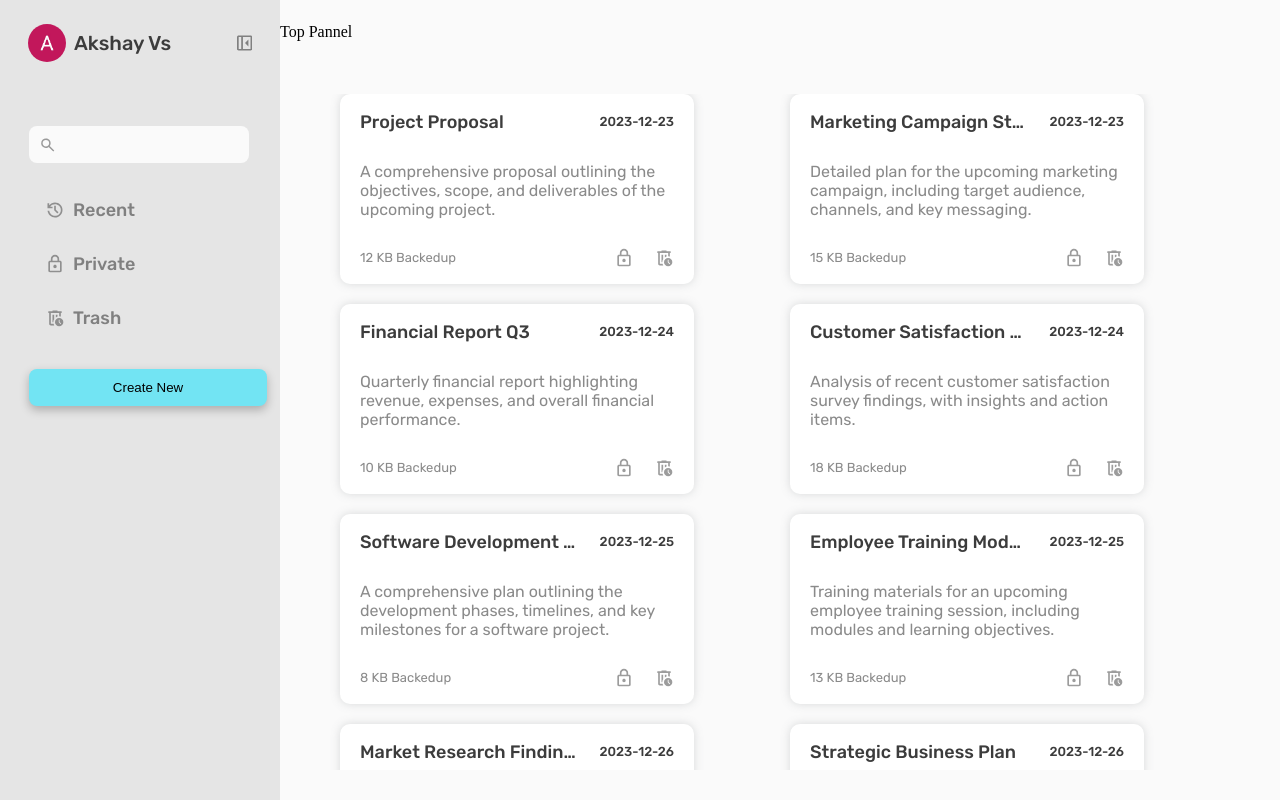
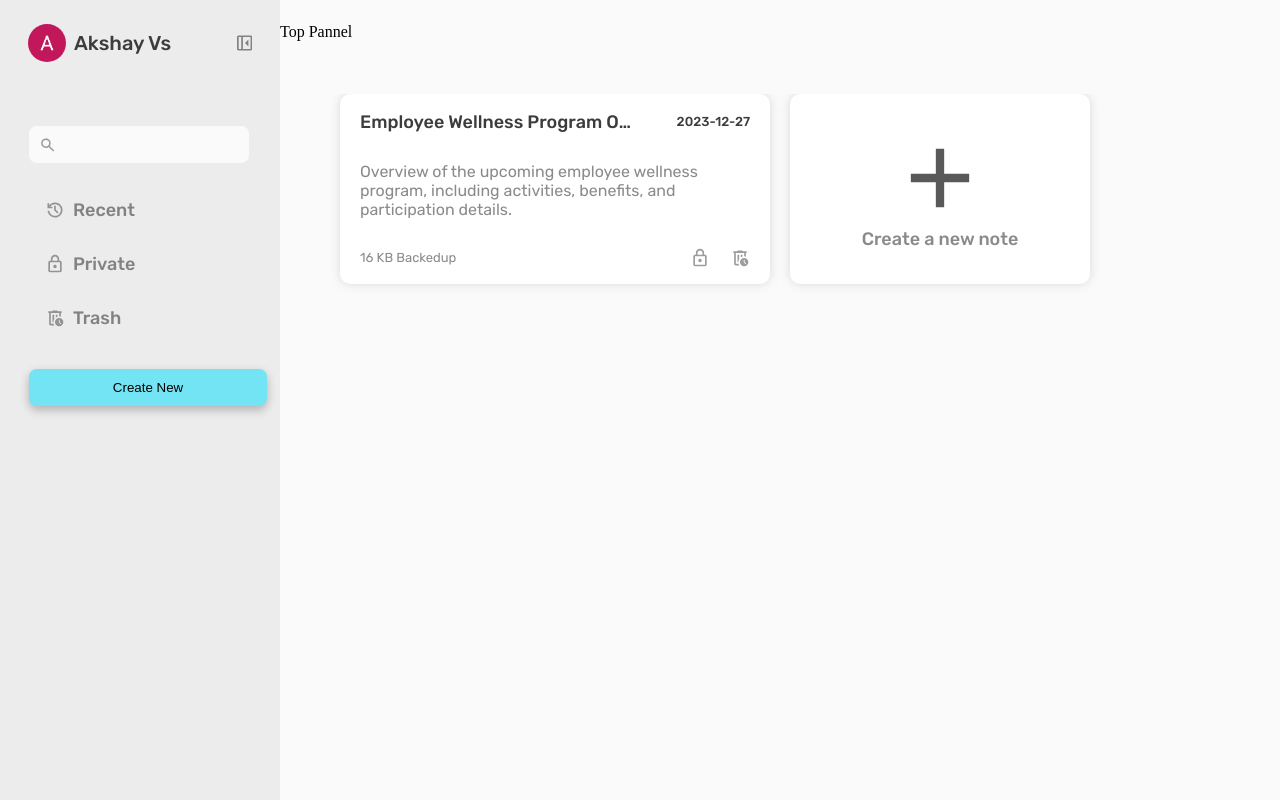
Before and after one commit to Akshay-Vs/React-Note-App, a React (Vite) app: page / in a window 1280 px wide. Built offline with nearby package versions, Linux system fonts and the light colour scheme.

Commit message:
Proto(Home): Tests passed

```diff
--- /dev/null
+++ b/src/components/CreateNoteCard/CreateNoteCard.scss
@@ -0,0 +1,27 @@
+@import "../../shared/fonts.scss";
+@import "../../shared/color-palette.scss";
+
+.create-note-card {
+  width: 100%;
+  height: 190px;
+  max-width: 300px;
+  flex-shrink: 0;
+  border-radius: 10px;
+  background: #fff;
+  box-shadow: 0px 0px 10px 0px rgba(118, 124, 129, 0.25);
+  transition: all 300ms ease-in-out;
+
+  display: flex;
+  flex-direction: column;
+  justify-content: center;
+  align-items: center;
+
+  &:hover {
+    cursor: pointer;
+    box-shadow: 0px 0px 20px 0px rgba(118, 124, 129, 0.5);
+  }
+
+  .text{
+    @include font-rubik(500, 18px, $icon-color);
+  }
+}
--- /dev/null
+++ b/src/components/CreateNoteCard/CreateNoteCard.tsx
@@ -0,0 +1,38 @@
+import "./CreateNoteCard.scss";
+import { useSetQuery } from "../../hooks/useSetQuery";
+
+const CreateNoteCard = () => {
+  const SetQuery = useSetQuery();
+
+  return (
+    <div className="create-note-card" onClick={()=>{SetQuery({view:"new"})}}>
+      <svg
+        xmlns="http://www.w3.org/2000/svg"
+        width="100"
+        height="100"
+        viewBox="0 0 100 100"
+        fill="none"
+      >
+        <mask
+          id="mask0_33_332"
+          maskUnits="userSpaceOnUse"
+          x="0"
+          y="0"
+          width="100"
+          height="100"
+        >
+          <rect width="100" height="100" fill="#D9D9D9" />
+        </mask>
+        <g mask="url(#mask0_33_332)">
+          <path
+            d="M45.8333 54.1667H20.8333V45.8334H45.8333V20.8334H54.1666V45.8334H79.1666V54.1667H54.1666V79.1667H45.8333V54.1667Z"
+            fill="#3C3C3C"
+          />
+        </g>
+      </svg>
+      <div className="text">Create a new note</div>
+    </div>
+  );
+};
+
+export default CreateNoteCard;
--- /dev/null
+++ b/src/components/CreateNoteCard/index.ts
@@ -0,0 +1,2 @@
+import CreateNoteCard from "./CreateNoteCard";
+export default CreateNoteCard;
--- a/src/components/NotesCard/NotesCard.tsx
+++ b/src/components/NotesCard/NotesCard.tsx
@@ -1,28 +1,41 @@
 import "./NotesCard.scss";
-
+import { useSetQuery } from "../../hooks/useSetQuery";
 interface Props {
+  id: string;
   title: string;
   time: string;
   description: string;
   info: string;
 }
 
-const NotesCard = ({title, time, description, info}:Props): JSX.Element => {
+const NotesCard = ({
+  id,
+  title,
+  time,
+  description,
+  info,
+}: Props): JSX.Element => {
+  const SetQuery = useSetQuery();
+
   return (
-    <div className="notes-card">
+    <div
+      className="notes-card"
+      onClick={() => {
+        SetQuery({ id: id, view: "editor" });
+      }}
+    >
       <div className="wrapper-top">
         <div className="text-wrapper-title">{title}</div>
         <div className="text-wrapper-time">{time}</div>
       </div>
       <div className="wrapper-middle">
-        <p className="text-description">
-          {description}
-        </p>
+        <p className="text-description">{description}</p>
       </div>
       <div className="wrapper-bottom">
         <div className="text-wrapper-info">{info}</div>
         <div className="wrapper-icons">
-          <svg className="icon"
+          <svg
+            className="icon"
             xmlns="http://www.w3.org/2000/svg"
             width="24"
             height="24"
@@ -48,7 +61,7 @@
             </g>
           </svg>
           <svg
-          className="icon"
+            className="icon"
             xmlns="http://www.w3.org/2000/svg"
             width="24"
             height="24"
--- a/src/fearures/MainPanel/Home/Home.scss
+++ b/src/fearures/MainPanel/Home/Home.scss
@@ -1,17 +1,21 @@
 .home-container {
   display: grid;
-  grid-template-columns: repeat(auto-fit, minmax(300px, 1fr));
+  grid-template-columns: repeat(auto-fit, minmax(354px, 1fr));
   grid-gap: 20px;
   margin: 30px;
   padding: 30px;
   padding-top: 0px;
   overflow-y: auto;
 
-  > * {
-    max-width: 354px;
+  @media (max-width: 1200px) {
+    grid-template-columns: repeat(auto-fit, minmax(354px, 1fr));
+  }
+
+  @media (max-width: 900px) {
+    grid-template-columns: repeat(auto-fit, minmax(354px, 1fr));
   }
 
   @media (max-width: 600px) {
-    grid-template-columns: repeat(auto-fit, minmax(100%, 1fr));
+    grid-template-columns: repeat(auto-fit, minmax(354px, 1fr));
   }
 }
--- a/src/fearures/MainPanel/Home/Home.tsx
+++ b/src/fearures/MainPanel/Home/Home.tsx
@@ -1,79 +1,9 @@
 import "./Home.scss";
 import NotesCard from "../../../components/NotesCard";
+import CreateNoteCard from "../../../components/CreateNoteCard";
 
 const data = [
-  {
-    id: 1,
-    title: "Project Proposal",
-    date: "2023-12-23",
-    description:
-      "A comprehensive proposal outlining the objectives, scope, and deliverables of the upcoming project.",
-    info: "12 KB Backedup",
-  },
-  {
-    id: 2,
-    title: "Marketing Campaign Strategy",
-    date: "2023-12-23",
-    description:
-      "Detailed plan for the upcoming marketing campaign, including target audience, channels, and key messaging.",
-    info: "15 KB Backedup",
-  },
-  {
-    id: 3,
-    title: "Financial Report Q3",
-    date: "2023-12-24",
-    description:
-      "Quarterly financial report highlighting revenue, expenses, and overall financial performance.",
-    info: "10 KB Backedup",
-  },
-  {
-    id: 4,
-    title: "Customer Satisfaction Survey Results",
-    date: "2023-12-24",
-    description:
-      "Analysis of recent customer satisfaction survey findings, with insights and action items.",
-    info: "18 KB Backedup",
-  },
-  {
-    id: 5,
-    title: "Software Development Plan",
-    date: "2023-12-25",
-    description:
-      "A comprehensive plan outlining the development phases, timelines, and key milestones for a software project.",
-    info: "8 KB Backedup",
-  },
-  {
-    id: 6,
-    title: "Employee Training Module",
-    date: "2023-12-25",
-    description:
-      "Training materials for an upcoming employee training session, including modules and learning objectives.",
-    info: "13 KB Backedup",
-  },
-  {
-    id: 7,
-    title: "Market Research Findings",
-    date: "2023-12-26",
-    description:
-      "Detailed findings from recent market research, including trends, competitor analysis, and customer insights.",
-    info: "20 KB Backedup",
-  },
-  {
-    id: 8,
-    title: "Strategic Business Plan",
-    date: "2023-12-26",
-    description:
-      "Long-term business plan outlining goals, strategies, and tactics for sustainable growth and success.",
-    info: "14 KB Backedup",
-  },
-  {
-    id: 9,
-    title: "Task Management System Guide",
-    date: "2023-12-27",
-    description:
-      "User guide for the task management system, including features, functionalities, and troubleshooting tips.User guide for the task management system, including features, functionalities, and troubleshooting tips.User guide for the task management system, including features, functionalities, and troubleshooting tips.",
-    info: "9 KB Backedup",
-  },
+
   {
     id: 10,
     title: "Employee Wellness Program Overview",
@@ -90,12 +20,15 @@
       {data.map((item) => (
         <NotesCard
           key={item.id}
+          id={`${item.id}`}
           title={item.title}
           time={item.date}
           description={item.description}
           info={item.info}
         />
       ))}
+
+      <CreateNoteCard />
     </div>
   );
 };
--- a/src/fearures/SidePanel/ExpandedSidePanel/ExpandedSidePanel.tsx
+++ b/src/fearures/SidePanel/ExpandedSidePanel/ExpandedSidePanel.tsx
@@ -127,7 +127,7 @@
         </div>
         <ButtonPrimary
           text="Create New"
-          onClick={() => setQuery({ view: "new", name: "untitled" })}
+          onClick={() => setQuery({ view: "new"})}
         />
       </div>
     </div>
--- a/src/shared/color-palette.scss
+++ b/src/shared/color-palette.scss
@@ -2,4 +2,4 @@
 $icon-color: #3C3C3C99;
 $secondary-color:#3C3C3C99;
 $btn-color-vibrant: #72E4F3;
-$container-background-color: #E5E5E5
+$container-background-color: #ececec
```
